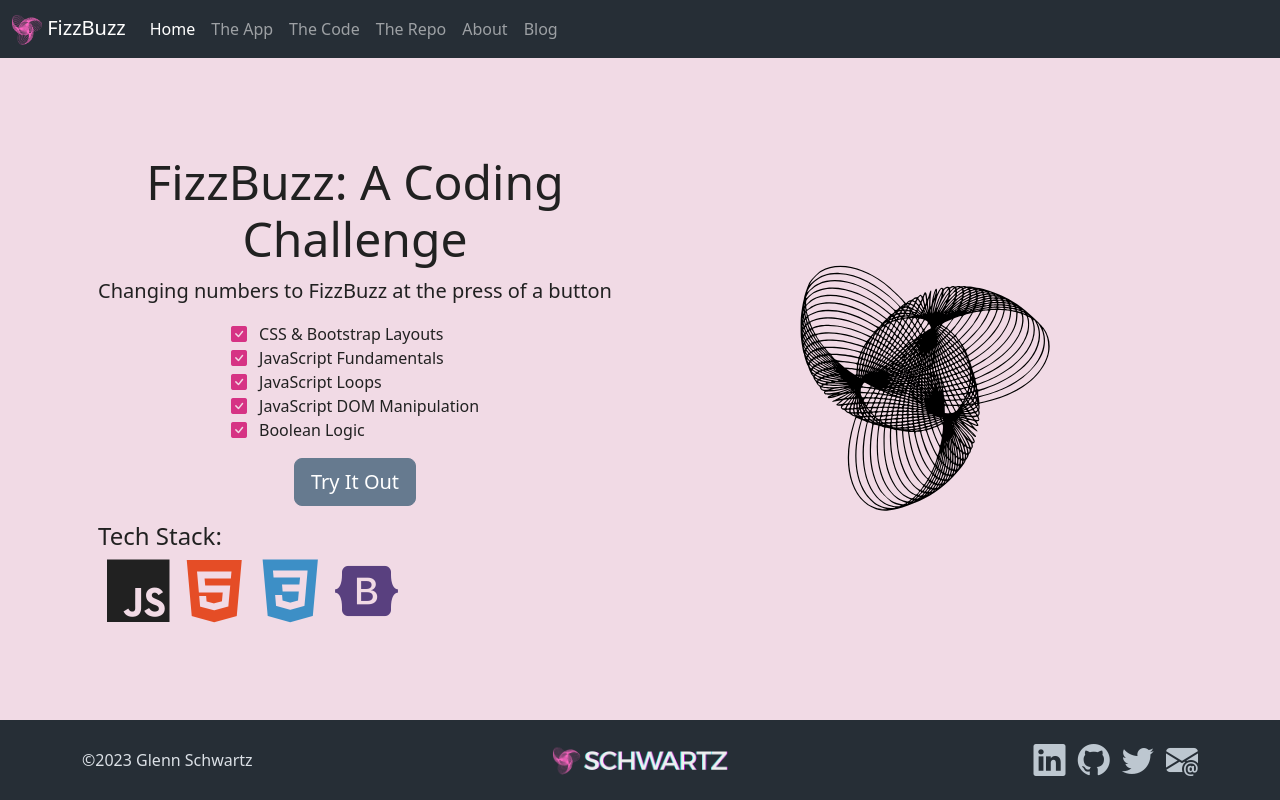
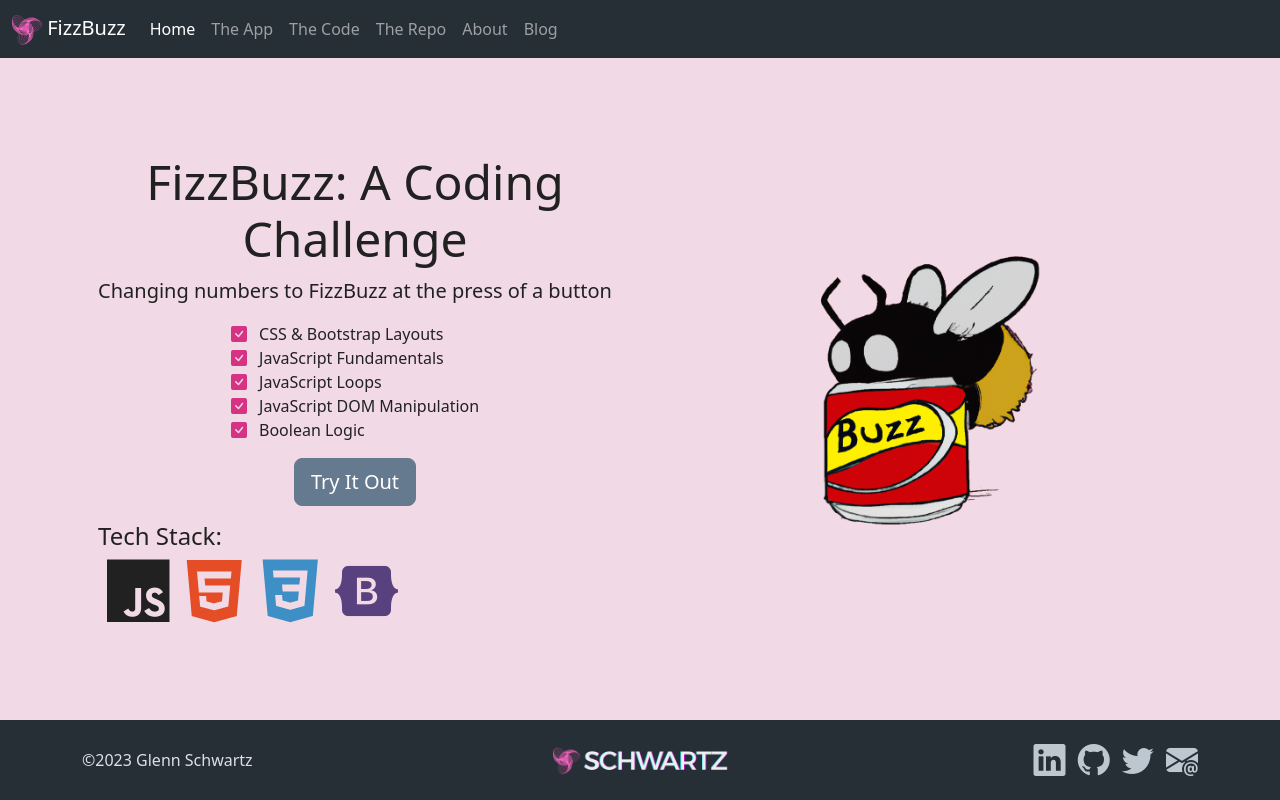
Before and after one commit to Relliumachine42/AltairFizzBuzz, a plain HTML site: page index.html in a window 1280 px wide. Drawn offline with nearby package versions, Linux system fonts and the light colour scheme.

Commit message:
buzz logo

```diff
--- a/index.html
+++ b/index.html
@@ -58,7 +58,7 @@
     <main class="container py-5 d-flex flex-column justify-content-center">
         <div class="row row-cols-1 row-cols-lg-2 gy-5">
             <div class="col justify-content-center align-items-center d-flex order-lg-last">
-                <img src="/img/mark.svg" class="img-fluid app-logo" />
+                <img src="/img/fizzbuzzlogo.png" class="img-fluid app-logo" />
             </div>
             <div class="col text-center">
                 <h1 class="display-5">FizzBuzz: A Coding Challenge</h1>
```
Also changed, not shown: img/fizzbuzzlogo.png (added).
